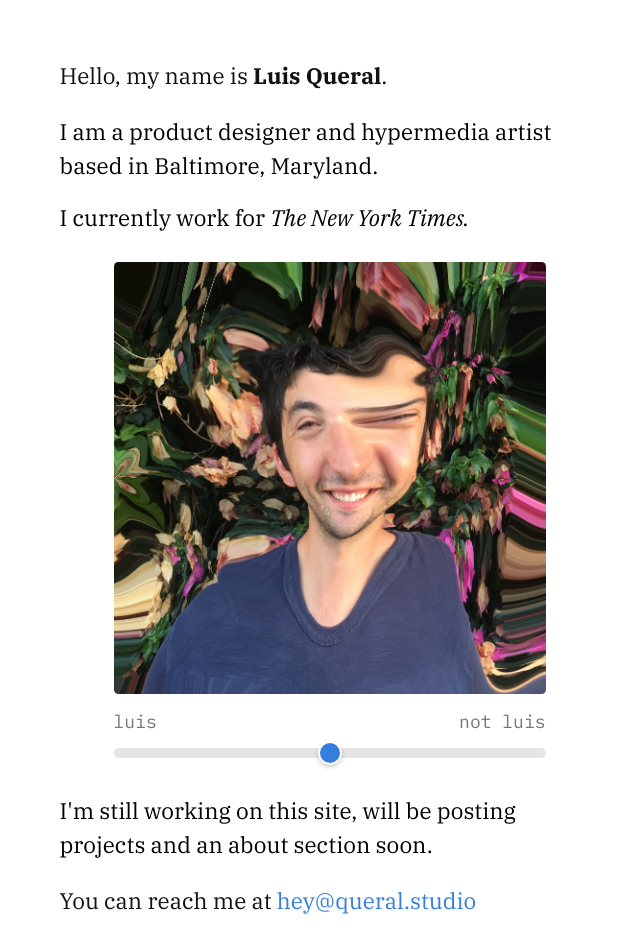
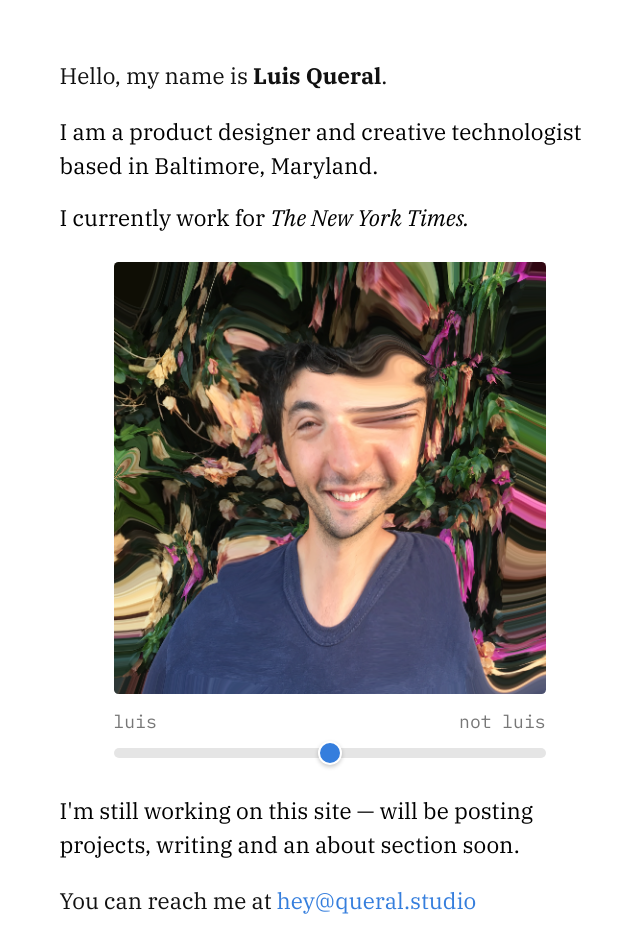
Before and after one commit to luismqueral/studio-queral, a React (Vite) app: page / in a window 1280 px wide. Shown: the top 952 px of the page, without its empty margins (303-943 px from the left). Built offline with nearby package versions, Linux system fonts and the light colour scheme.

Commit message:
Update bio and work-in-progress message on homepage

```diff
--- a/src/components/HomePage.jsx
+++ b/src/components/HomePage.jsx
@@ -28,7 +28,7 @@ function HomePage() {
               </p>
 
               <p className="f4 lh-copy">
-                I am a product designer and hypermedia artist based in Baltimore, Maryland.
+                I am a product designer and creative technologist based in Baltimore, Maryland.
               </p>
               <p className="f4">
                 I currently work for <em style={{ whiteSpace: 'nowrap' }}>The New York Times.</em>
@@ -45,7 +45,7 @@ function HomePage() {
             <div className="mw5-5 center">
               <section className="lh-copy">
                 <p className="mb3 f4">
-                  I'm still working on this site, will be posting projects and an about section soon.
+                  I'm still working on this site — will be posting projects, writing and an about section soon.
                 </p>
 
                 {/* Random Take */}
```
